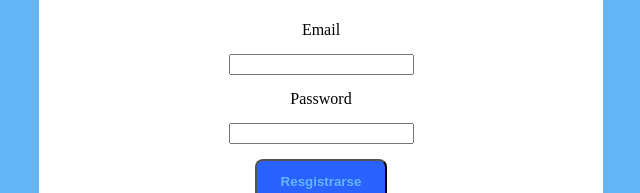
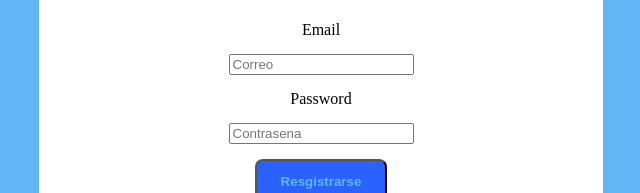
Before and after one commit to kevuxxi/Taskflow, a React (Vite) app in the folder frontend/: page /login in a window 1280 px wide. Both pictures are taken after a click on the link "Registrarse". Shown: the part 139-332 px from the top of the page, without its empty margins (319-959 px from the left). Built offline with nearby package versions, Linux system fonts and the light colour scheme.

Commit message:
set up auth firebase

```diff
--- a/frontend/src/components/Singup.jsx
+++ b/frontend/src/components/Singup.jsx
@@ -1,19 +1,24 @@
 
-const Singup = () => {
+const Singup = ({ correo, contrasena, handleRegister, setEmail, setPassword }) => {
+
+
 
     return (
         <div className='container'>
             <h1 className='title'>Sing up</h1>
 
-            <form className='form-container'>
+            <form className='form-container' onSubmit={handleRegister}>
 
                 <label htmlFor="">Email</label>
-                <input type="email" name="email" id="" />
+                <input type="email" name="email" id="" placeholder="Correo" value={correo}
+                    onChange={(e) => setEmail(e.target.value)} />
 
                 <label htmlFor="">Password</label>
-                <input type="password" name="password" id="" />
+                <input type="password" name="Contraseña" id="" value={contrasena}
+                    placeholder="Contrasena"
+                    onChange={(e) => setPassword(e.target.value)} />
 
-                <button>Resgistrarse</button>
+                <button >Resgistrarse</button>
             </form>
         </div>
     )
--- a/frontend/src/db/firebase.js
+++ b/frontend/src/db/firebase.js
@@ -1,6 +1,7 @@
 // Import the functions you need from the SDKs you need
 import { initializeApp } from "firebase/app";
 import { getFirestore } from "firebase/firestore";
+import { getAuth } from "firebase/auth";
 // TODO: Add SDKs for Firebase products that you want to use
 // https://firebase.google.com/docs/web/setup#available-libraries
 
@@ -18,6 +19,6 @@ const firebaseConfig = {
 const app = initializeApp(firebaseConfig);
 
 const db = getFirestore();
+const auth = getAuth(app);
 
-console.log(db)
-export default db;
+export { db, auth };
--- a/frontend/src/pages/Login.jsx
+++ b/frontend/src/pages/Login.jsx
@@ -2,8 +2,28 @@ import { useState } from 'react'
 import '../styles/Login.css'
 import { Link } from 'react-router-dom'
 import Singup from '../components/Singup'
+import { createUserWithEmailAndPassword } from 'firebase/auth'
+import { auth } from '../db/firebase.js'
+
 
 const Login = () => {
+
+    const [email, setEmail] = useState("");
+    const [password, setPassword] = useState("");
+
+
+    const handleRegister = async (e) => {
+
+        e.preventDefault();
+        try {
+            const userCredential = await createUserWithEmailAndPassword(auth, email, password);
+            console.log("Usuario creado:", userCredential.user);
+            alert("Usuario registrado con éxito!");
+        } catch (error) {
+            console.error("Error en el registro:", error.message);
+            alert(error.message);
+        }
+    };
 
     const [singup, setSingup] = useState(false)
 
@@ -16,7 +36,7 @@ const Login = () => {
 
     return (
         <div>
-            {singup ? (<Singup/>) :
+            {singup ? (<Singup correo={email} setEmail={setEmail} setPassword={setPassword} contrasena={password} handleRegister={handleRegister} />) :
                 (<div className='container'>
 
                     < h1 className='title' > Login</h1 >
@@ -24,10 +44,11 @@ const Login = () => {
                     <form className='form-container'>
 
                         <label htmlFor="">Email</label>
-                        <input type="email" name="email" id="" />
+                        <input type="email" name="email" id="" value={email}
+                            onChange={(e) => setEmail(e.target.value)} />
 
                         <label htmlFor="">Password</label>
-                        <input type="password" name="password" id="" />
+                        <input type="password" name="password" id="" value={password} onChange={(e) => setPassword(e.target.value)} />
 
                         <Link to={'/login'} > <button>Iniciar sesión</button></Link>
 
```
